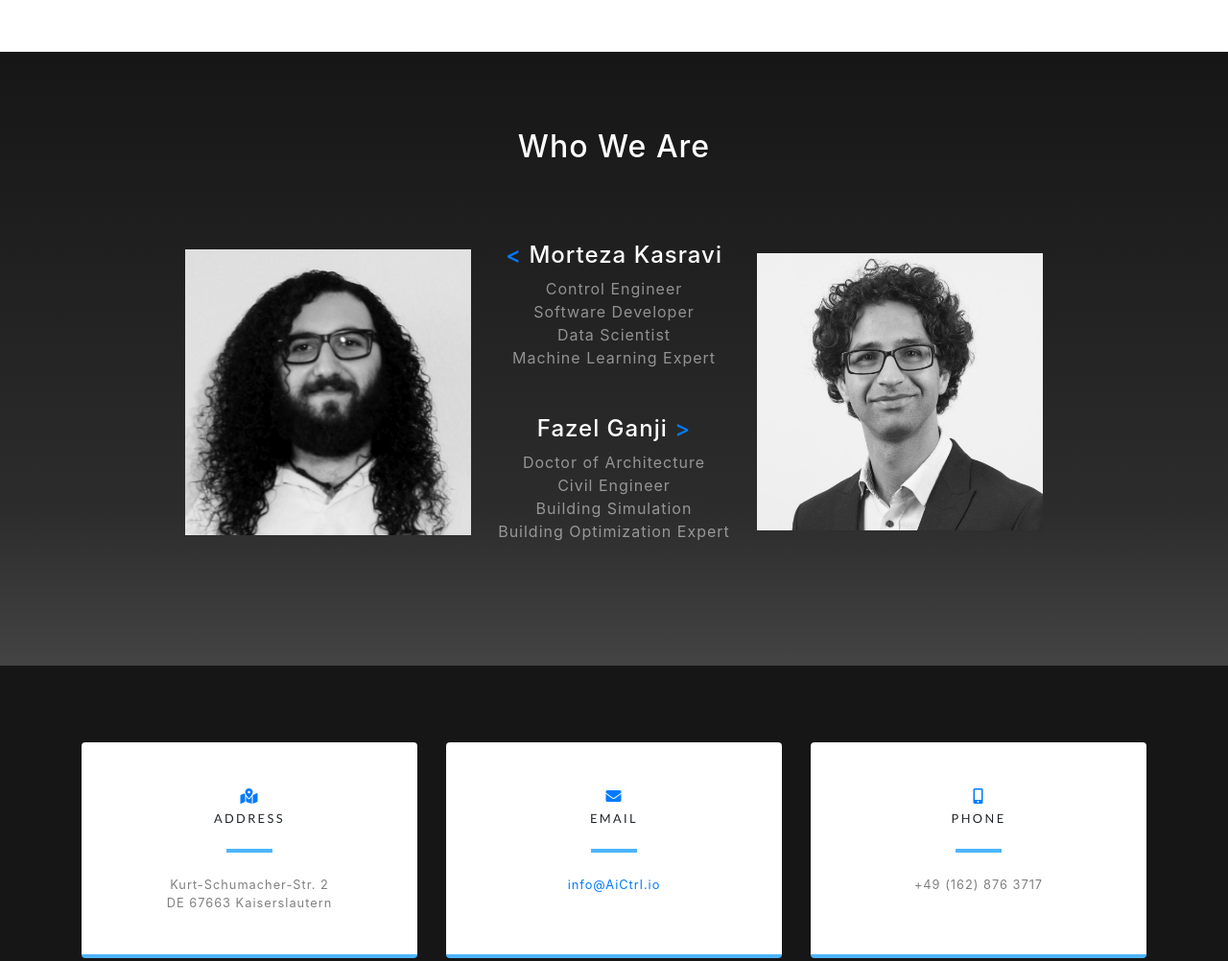
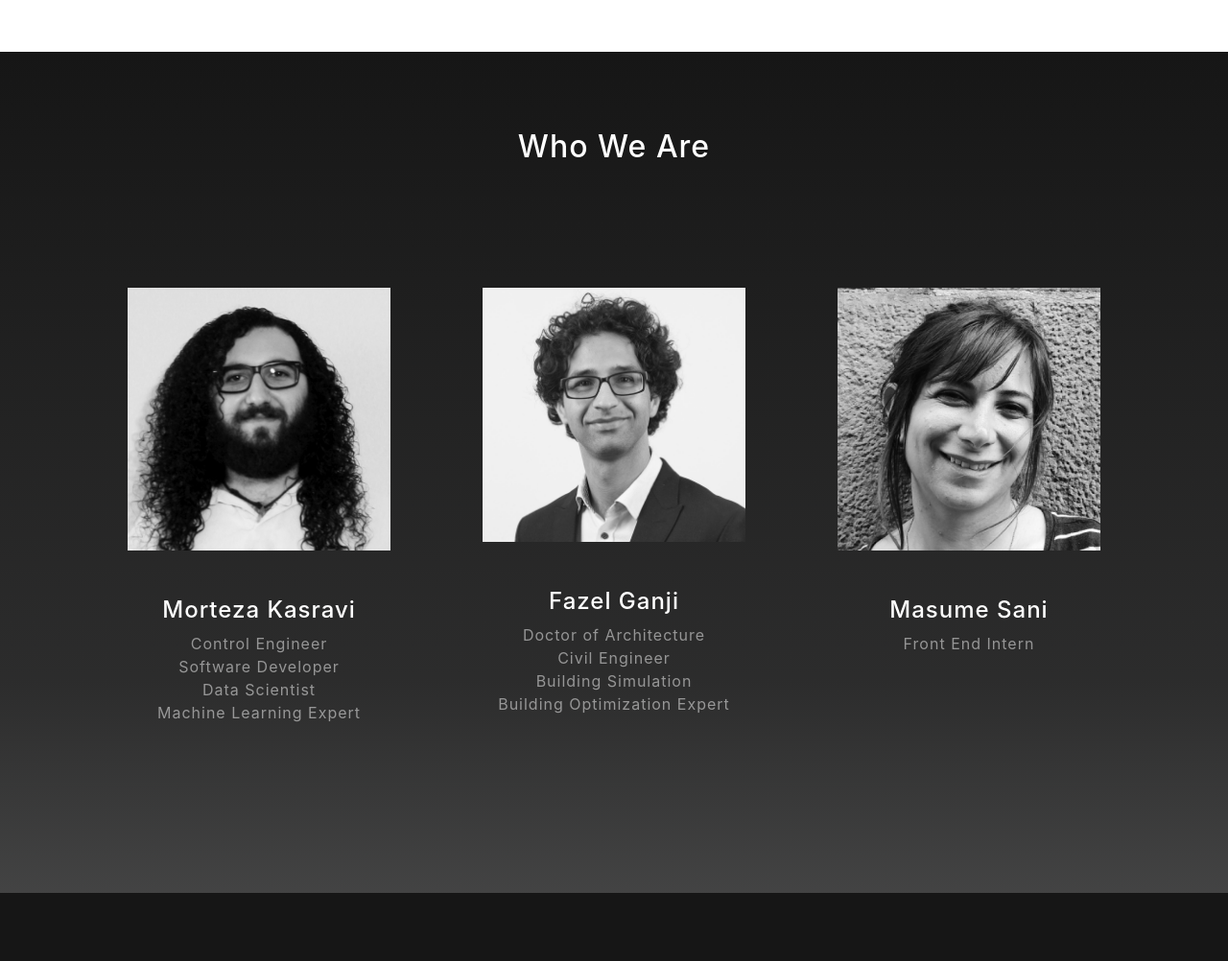
Before and after one commit to kasravi/AiCtrl, a website with bundled scripts: page index.html in a window 1280 px wide. Shown: the part 3000-4002 px from the top of the page at 96% size. Built offline with nearby package versions, Linux system fonts and the light colour scheme.

Commit message:
add masi

```diff
--- a/index.html
+++ b/index.html
@@ -177,17 +177,15 @@
 
   <section id="contact" class="info-section text-center bg-light">
     <div class="container">
-      <div class="col-lg-10 mx-auto">
         <h2 class="mb-12 text-white" style="margin-bottom: 5rem;">Who We Are</h2>
         <!-- Featured Project Row -->
-        <div class="row align-items-center no-gutters mb-4 mb-lg-5">
-          <div class="col-xl-4 col-lg-6">
+        <div class="row align-items-top no-gutters mb-4 mb-lg-5">
+
+          <div class="col-sm-12 col-md-4 p-5">
             <img class="img-fluid mb-1 mb-lg-0" style="width:450px" src="img/ksr.jpg" alt="">
-          </div>
-          <div class="col-xl-4 col-lg-6 info text-white">
-            <div>
-              <h4 class="text-white"><span class="text-primary">
-                  &#60;</span> Morteza Kasravi</h4>
+              <div class="info text-white">
+                <div style="margin-top:3rem;">
+                  <h4 >Morteza Kasravi</h4>
                   <ul class="mb-0 text-white-50">
                     <li>Control Engineer</li>
                     <li>Software Developer</li>
@@ -195,8 +193,14 @@
                     <li>Machine Learning Expert</li>
                   </ul>
               </div>
+            </div>
+          </div>
+
+          <div class="col-sm-12 col-md-4 p-5">
+            <img class="img-fluid mb-1 mb-lg-0" style="width:450px" src="img/ganji.jpg" alt="">
+            <div class="info text-white">
               <div style="margin-top:3rem;">
-              <h4>Fazel Ganji <span class="text-primary">></span></h4>
+                <h4>Fazel Ganji</h4>
                 <ul class="mb-0 text-white-50">
                   <li>Doctor of Architecture</li>
                   <li>Civil Engineer</li>
@@ -204,15 +208,21 @@
                   <li>Building Optimization Expert</li>
                 </ul>
               </div>
-
-          </div>
-          <div class="col-xl-4 col-lg-6">
-            <img class="img-fluid mb-1 mb-lg-0" style="width:450px" src="img/ganji.jpg" alt="">
-          </div>
-
             </div>
           </div>
 
+          <div class="col-sm-12 col-md-4 p-5">
+            <img class="img-fluid mb-1 mb-lg-0" style="width:450px" src="img/masi.png" alt="">
+            <div class="info text-white">
+              <div style="margin-top:3rem;">
+                <h4>Masume Sani</h4>
+                <ul class="mb-0 text-white-50">
+                  <li>Front End Intern</li>
+                </ul>
+              </div>
+            </div>
+          </div>
+        </div>
     </div>
   </section>
 
```
Also changed, not shown: img/masi.png (added). Lines whose indentation alone changed are shown as unchanged.
